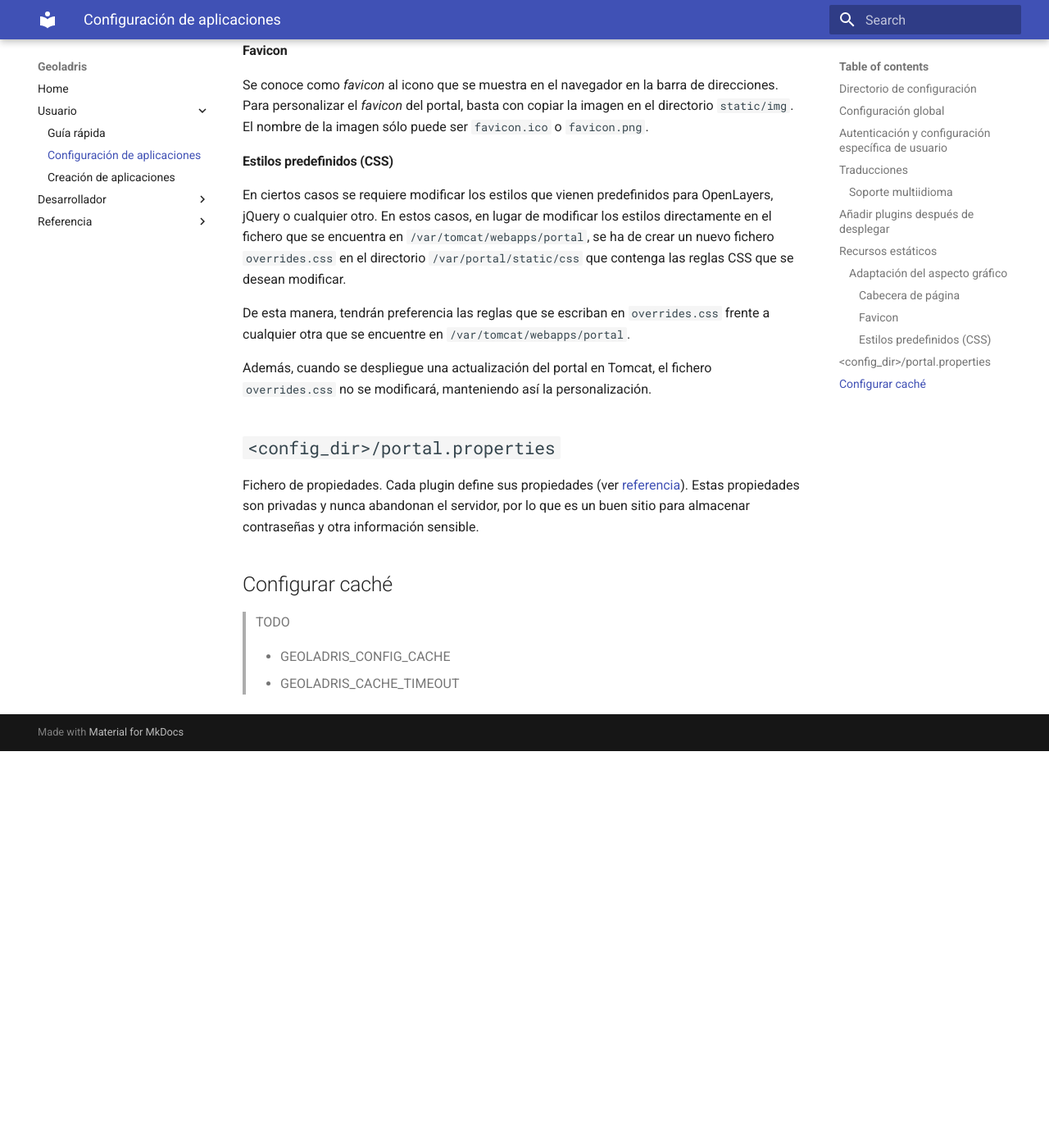
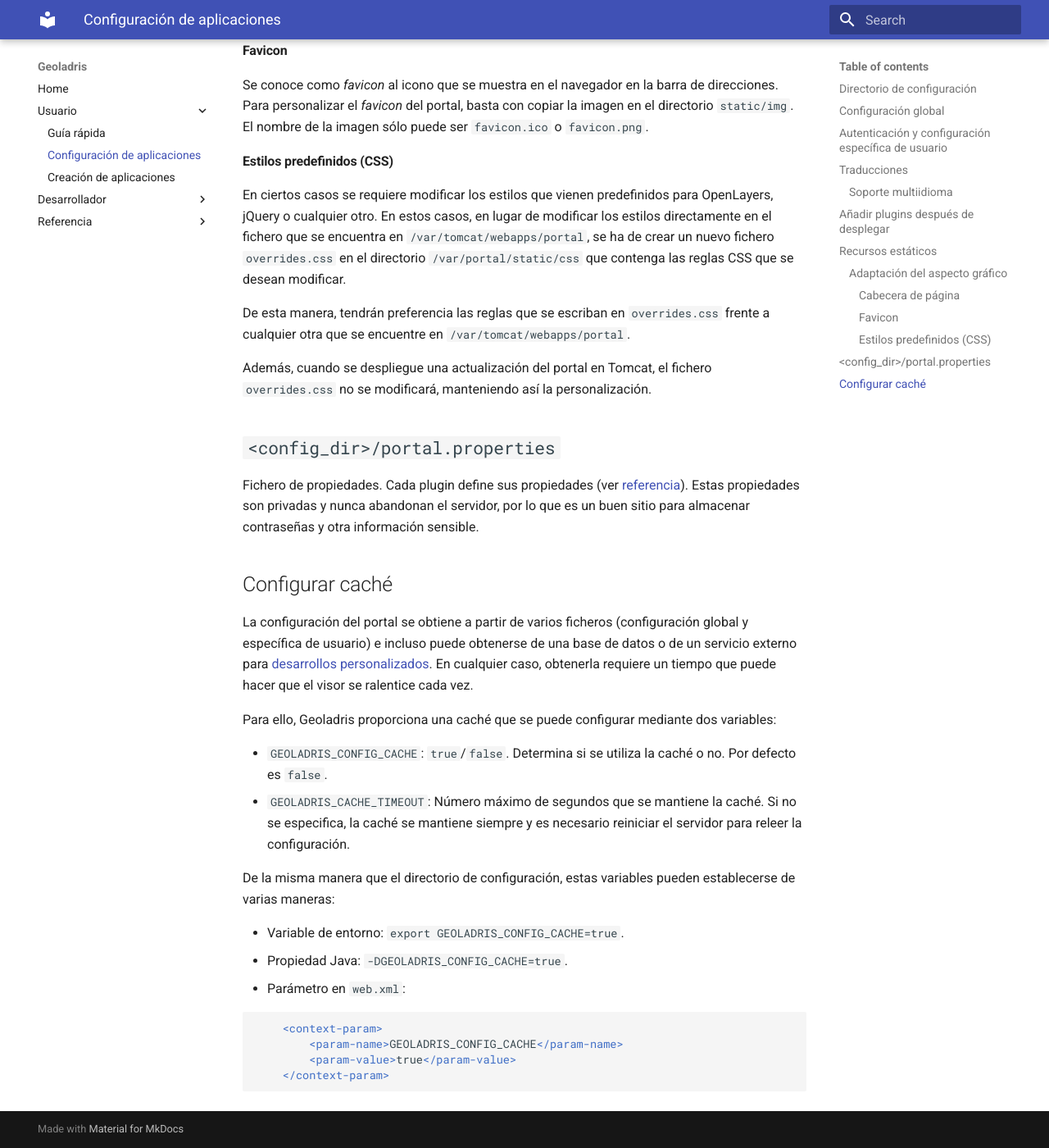
Before and after one commit to geoladris/doc, an MkDocs documentation site: the page built from docs/user/config.md, in a window 1280 px wide and 1400 px high, scrolled down 5206 px. Shown: the whole window at 82% size. Built offline with MkDocs 1.6.1 and Material for MkDocs 9.7.7, drawn with Linux system fonts in a browser that asks for light colours; old or Windows-style settings are respelled for this version of MkDocs; before the commit the page ends 6122 px from its top, so only the background shows below that; some of the changed text lies outside the part shown.

Commit message:
Add doc for config cache

````diff
--- a/docs/user/config.md
+++ b/docs/user/config.md
@@ -14,7 +14,7 @@
 
 ```xml
 	<context-param>
-		<param-name>GEOLADRIS_CONF_DIR</param-name>
+		<param-name>GEOLADRIS_CONFIG_DIR</param-name>
 		<param-value>/var/geoladris</param-value>
 	</context-param>
 ```
@@ -192,7 +192,22 @@
 
 ## Configurar caché
 
-> TODO
->
-> * GEOLADRIS_CONFIG_CACHE
-> * GEOLADRIS_CACHE_TIMEOUT
+La configuración del portal se obtiene a partir de varios ficheros (configuración global y específica de usuario) e incluso puede obtenerse de una base de datos o de un servicio externo para [desarrollos personalizados](../dev/plugins.md#configurar-la-aplicacion-mediante-programacion). En cualquier caso, obtenerla requiere un tiempo que puede hacer que el visor se ralentice cada vez.
+
+Para ello, Geoladris proporciona una caché que se puede configurar mediante dos variables:
+
+* `GEOLADRIS_CONFIG_CACHE`: `true`/`false`. Determina si se utiliza la caché o no. Por defecto es `false`.
+* `GEOLADRIS_CACHE_TIMEOUT`: Número máximo de segundos que se mantiene la caché. Si no se especifica, la caché se mantiene siempre y es necesario reiniciar el servidor para releer la configuración.
+
+De la misma manera que el directorio de configuración, estas variables pueden establecerse de varias maneras:
+
+* Variable de entorno: `export GEOLADRIS_CONFIG_CACHE=true`.
+* Propiedad Java: `-DGEOLADRIS_CONFIG_CACHE=true`.
+* Parámetro en `web.xml`:
+
+```xml
+	<context-param>
+		<param-name>GEOLADRIS_CONFIG_CACHE</param-name>
+		<param-value>true</param-value>
+	</context-param>
+```
````
